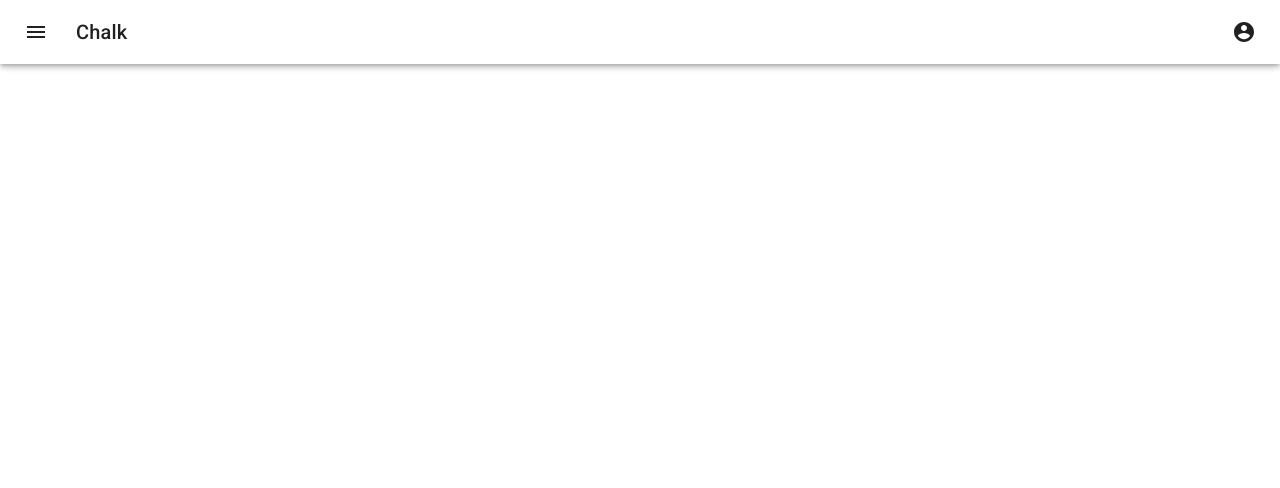
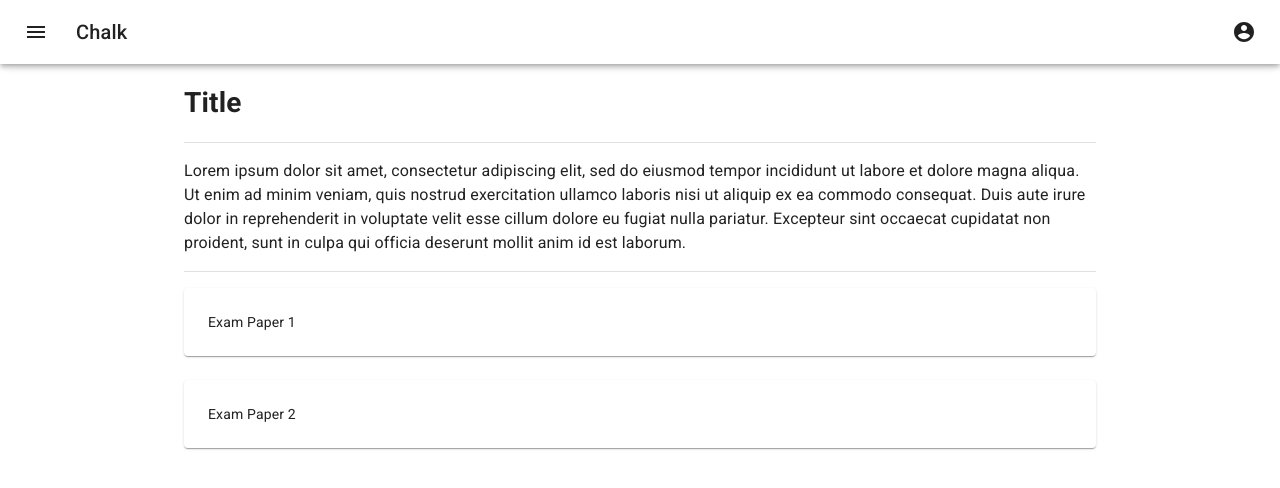
Before and after one commit to lnkphm/Chalk, a React (Create React App) app in the folder frontend/: page /courses/1/exams/1 in a window 1280 px wide. Shown: the top 488 px of the page. Built offline with nearby package versions, Linux system fonts and the light colour scheme.

Commit message:
Update exam pages

```diff
--- a/frontend/src/App.jsx
+++ b/frontend/src/App.jsx
@@ -15,9 +15,11 @@ import CourseOverview from './components/CourseOverview';
 import CourseExams from './components/CourseExams';
 import CourseUsers from './components/CourseUsers';
 import CourseGrades from './components/CourseGrades';
+import Exam from './components/Exam';
+import ExamPaper from './components/ExamPaper';
 
 const useStyles = makeStyles((theme) => ({
-  toolbar: theme.mixins.toolbar
+  toolbar: theme.mixins.toolbar,
 }));
 
 function App() {
@@ -36,10 +38,36 @@ function App() {
               <Route path="/home" exact component={Home} />
               <Route path="/user" exact component={User} />
               <Route path="/profile" exact component={Profile} />
-              <Route path="/courses/:courseId" exact component={CourseOverview} />
-              <Route path="/courses/:courseId/exams" exact component={CourseExams} />
-              <Route path="/courses/:courseId/users" exact component={CourseUsers} />
-              <Route path="/courses/:courseId/grades" exact component={CourseGrades} />
+              <Route
+                path="/courses/:courseId"
+                exact
+                component={CourseOverview}
+              />
+              <Route
+                path="/courses/:courseId/exams"
+                exact
+                component={CourseExams}
+              />
+              <Route
+                path="/courses/:courseId/users"
+                exact
+                component={CourseUsers}
+              />
+              <Route
+                path="/courses/:courseId/grades"
+                exact
+                component={CourseGrades}
+              />
+              <Route
+                path="/courses/:courseId/exams/:examId"
+                exact
+                component={Exam}
+              />
+              <Route
+                path="/courses/:courseId/exams/:examId/papers/:paperId"
+                exact
+                component={ExamPaper}
+              />
             </Switch>
           </Route>
         </Switch>
--- /dev/null
+++ b/frontend/src/components/Exam.jsx
@@ -0,0 +1,64 @@
+import React from 'react';
+import { makeStyles } from '@material-ui/core/styles';
+import Grid from '@material-ui/core/Grid';
+import Paper from '@material-ui/core/Paper';
+import Link from '@material-ui/core/Link';
+import Container from '@material-ui/core/Container';
+import Typography from '@material-ui/core/Typography';
+import Divider from '@material-ui/core/Divider';
+
+const useStyles = makeStyles((theme) => ({
+  root: {
+    flexGrow: 1,
+  },
+  paper: {
+    padding: theme.spacing(3),
+  },
+}));
+
+export default function Exam(props) {
+  const classes = useStyles();
+  const url = "/courses/1/exams/1/papers/1";
+  return (
+    <Container className={classes.root} maxWidth="md">
+      <Grid container spacing={2}>
+        <Grid item xs={12}>
+          <h1>Title</h1>
+          <Divider />
+        </Grid>
+        <Grid item xs={12}>
+          <Typography>
+            Lorem ipsum dolor sit amet, consectetur adipiscing elit, sed do
+            eiusmod tempor incididunt ut labore et dolore magna aliqua. Ut enim
+            ad minim veniam, quis nostrud exercitation ullamco laboris nisi ut
+            aliquip ex ea commodo consequat. Duis aute irure dolor in
+            reprehenderit in voluptate velit esse cillum dolore eu fugiat nulla
+            pariatur. Excepteur sint occaecat cupidatat non proident, sunt in
+            culpa qui officia deserunt mollit anim id est laborum.
+          </Typography>
+        </Grid>
+        <Grid item xs={12}>
+          <Divider />
+        </Grid>
+        <Grid item xs={12}>
+          <Grid container spacing={3}>
+            <Grid item xs={12}>
+              <Paper className={classes.paper}>
+                <Link color="inherit" href={url}>
+                  Exam Paper 1
+                </Link>
+              </Paper>
+            </Grid>
+            <Grid item xs={12}>
+              <Paper className={classes.paper}>
+                <Link color="inherit" href={url}>
+                  Exam Paper 2
+                </Link>
+              </Paper>
+            </Grid>
+          </Grid>
+        </Grid>
+      </Grid>
+    </Container>
+  );
+}
--- /dev/null
+++ b/frontend/src/components/ExamPaper.jsx
@@ -0,0 +1,5 @@
+import React from 'react';
+
+export default function ExamPaper(props) {
+  return <h1>Exam Paper</h1>;
+}
--- a/frontend/src/components/Home.jsx
+++ b/frontend/src/components/Home.jsx
@@ -4,7 +4,7 @@ import Grid from '@material-ui/core/Grid';
 import Paper from '@material-ui/core/Paper';
 import Container from '@material-ui/core/Container';
 
-import CourseList from './HomeCourseList';
+import HomeCourseList from './HomeCourseList';
 
 const styles = (theme) => ({
   container: {
@@ -26,10 +26,10 @@ class Course extends React.Component {
   render() {
     const { classes } = this.props;
     return (
-      <Container maxWidth="lg" className={classes.container}>
+      <Container maxWidth="md" className={classes.container}>
         <Grid container spacing={3}>
           <Grid item xs={9}>
-            <CourseList />
+            <HomeCourseList />
           </Grid>
           <Grid item xs={3}>
               <Grid container spacing={3}>
```
